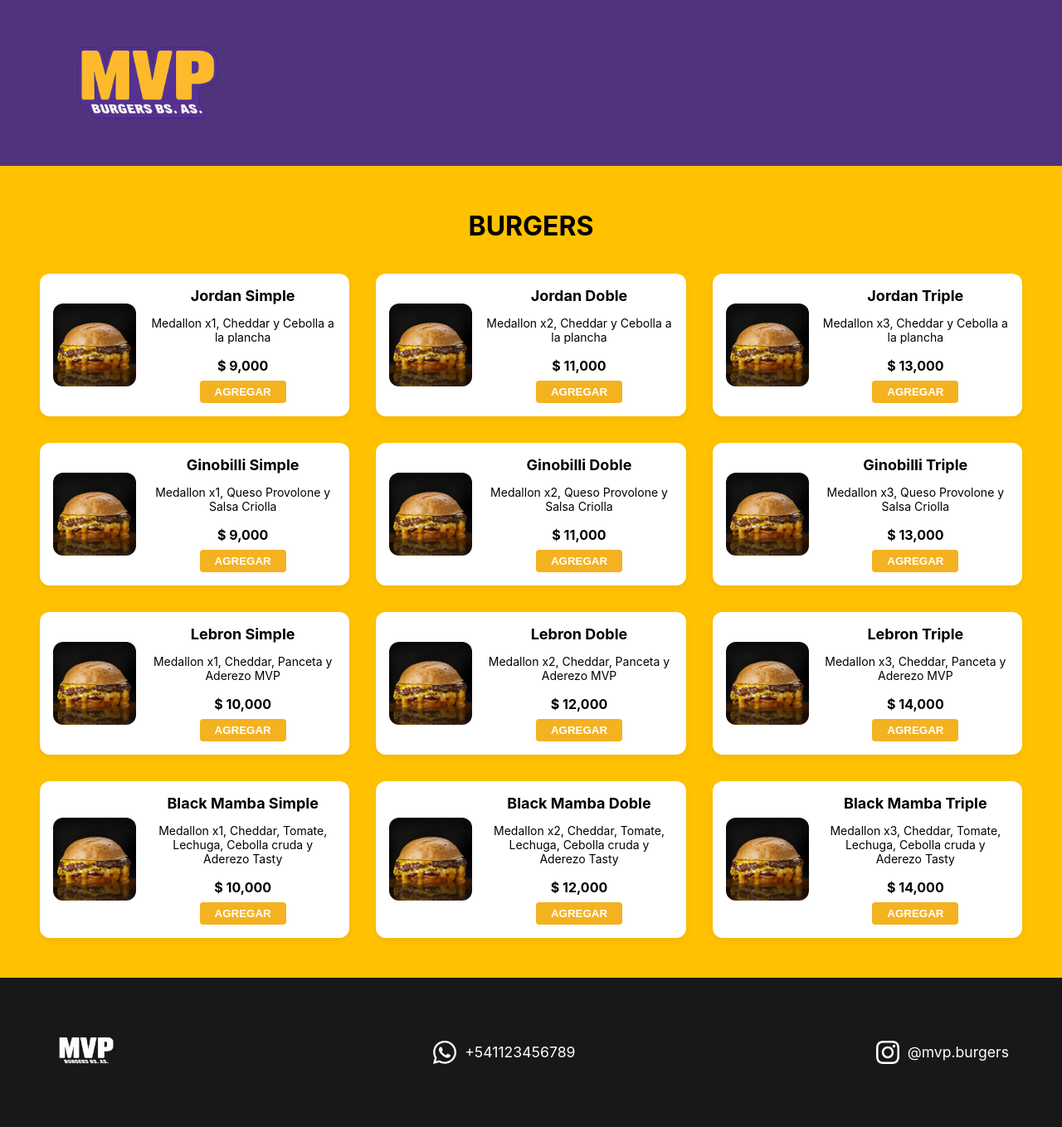
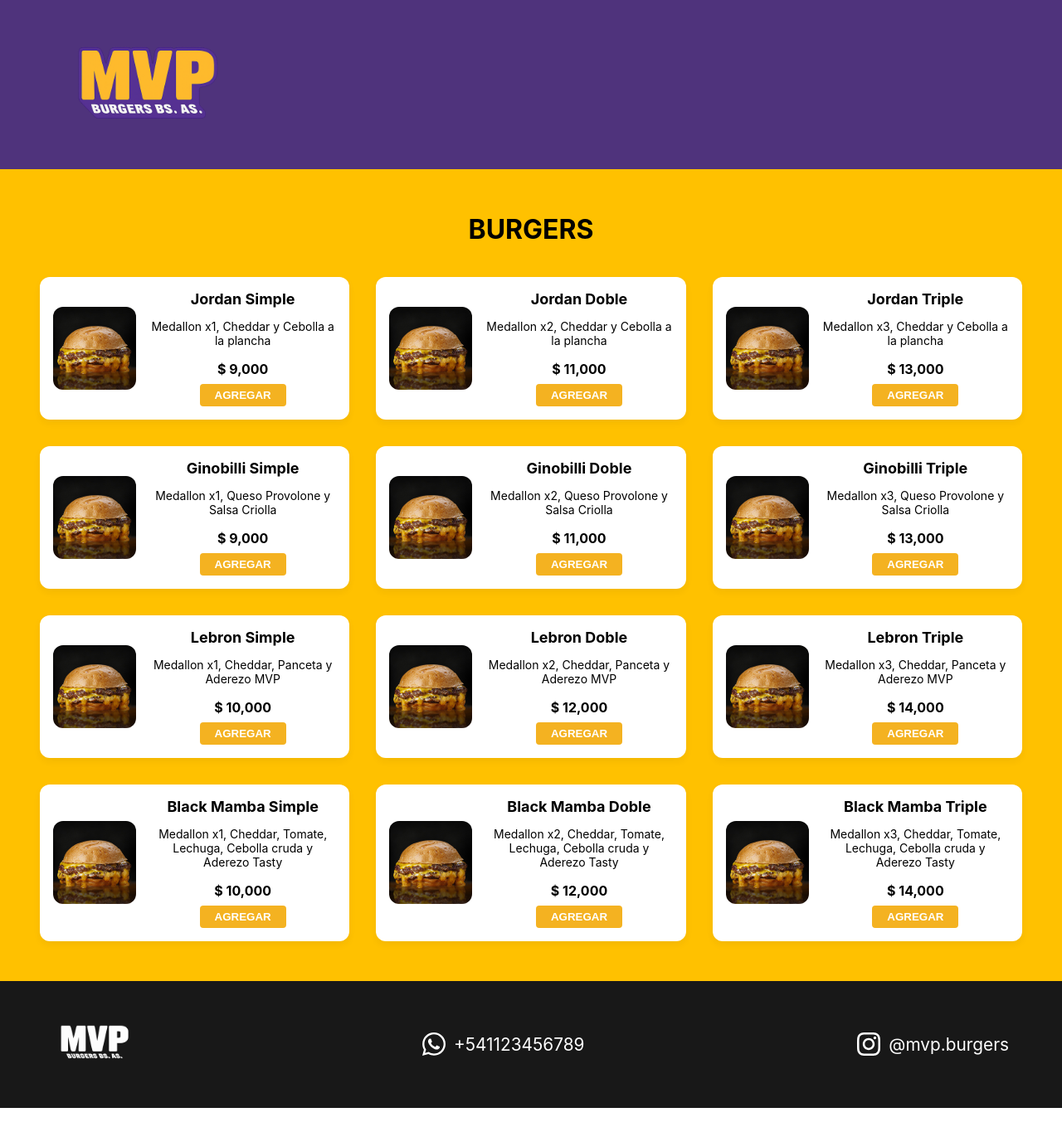
Before and after one commit to lucasleis/mvp_burgers, a React (Create React App) app in the folder myapp/: page /order in a window 1280 px wide. Shown: the whole page at 83% size. After the commit the page ends 1336 px from the top, so only its background shows below. Built offline with nearby package versions, Linux system fonts and the light colour scheme.

Commit message:
arreglo modal (removeOptions para black Mamba)

```diff
--- a/myapp/src/components/Footer.css
+++ b/myapp/src/components/Footer.css
@@ -1,14 +1,3 @@
-/*
-.footer {
-    display: flex;
-    justify-content: space-between;
-    align-items: center;
-    background-color: #181818;
-    color: white;
-    padding: 2rem 4rem;
-    flex-wrap: wrap;
-  }
-*/
 
 .footer {
     display: flex;
@@ -16,13 +5,13 @@
     align-items: center;
     background-color: #181818;
     color: white;
-    padding: 3rem 4rem;
-    font-size: 1.1rem; /* más grande */
+    padding: 1.5rem 4rem;
+    font-size: 1.3rem;
     flex-wrap: wrap;
   }
 
   .footer-left img {
-    height: 80px; /* un poco más grande también */
+    height: 100px;
   }
 
   .footer-center {
@@ -57,7 +46,7 @@
   }
 
   .instagram-link:hover {
-    color: #e1306c; /* Color típico de Instagram */
+    color: #e1306c;
   }
 
   .whatsapp-link {
@@ -71,5 +60,5 @@
   }
 
   .whatsapp-link:hover {
-    color: #25D366; /* Color de WhatsApp */
+    color: #25D366;
   }
--- a/myapp/src/components/Header.jsx
+++ b/myapp/src/components/Header.jsx
@@ -1,10 +1,16 @@
 import './Header.css';
 import logo from '../imgs/logo.png';
+import { Link } from 'react-router-dom';
+
 
 const Header = () => {
   return (
     <header className="header">
-      <img src={logo} alt="MVP Burgers Logo" className="logo" />
+      {/* <img src={logo} alt="MVP Burgers Logo" className="logo" /> */}
+      <Link to="/">
+        <img src={logo} alt="MVP Burgers Logo" className="logo" />
+      </Link>
+
       <nav className="nav">
         <ul className="nav-list">
           {
--- a/myapp/src/components/HomeSection.css
+++ b/myapp/src/components/HomeSection.css
@@ -47,6 +47,7 @@
   }
 
   .order-now-button {
+    display: inline-block;
     background: linear-gradient(135deg, #facc15, #f59e0b);
     color: #1f1f1f;
     font-weight: 600;
@@ -57,6 +58,7 @@
     cursor: pointer;
     transition: transform 0.2s ease, box-shadow 0.2s ease;
     box-shadow: 0 4px 12px rgba(0, 0, 0, 0.1);
+    margin-top: 2rem;
   }
 
   .order-now-button:hover {
--- a/myapp/src/components/HomeSection.jsx
+++ b/myapp/src/components/HomeSection.jsx
@@ -1,6 +1,8 @@
 import React from 'react';
 import './HomeSection.css';
 import burgerImg from '../imgs/burgerSinFondo.png';
+import { Link } from 'react-router-dom';
+
 
 const HomeSection = () => {
   return (
@@ -8,7 +10,8 @@
       <div className="text-content">
         <h1>MVP</h1>
         <h1>BURGERS</h1>
-        <button className="order-now-button">Hacé tu pedido online</button>
+        {/*<button className="order-now-button">Hacé tu pedido online</button> */}
+        <Link to="/order" className="order-now-button"> Hacé tu pedido online </Link>
       </div>
       <div className="image-container">
         <img src={burgerImg} alt="Hamburguesa" />
--- a/myapp/src/components/OrderPage.jsx
+++ b/myapp/src/components/OrderPage.jsx
@@ -10,13 +10,20 @@
 
   const openModal = (product) => {
     const removeOptionsByBurger = {
-      "Jordan": ["Sin Cheddar", "Sin Cebolla a la plancha", "Sin Medallón", "Sin Pan"],
-      "Ginobilli": ["Sin Queso Provolone", "Sin Salsa Criolla", "Sin Medallón", "Sin Pan"],
-      "Lebron": ["Sin Cheddar", "Sin Panceta", "Sin Aderezo MVP", "Sin Medallón", "Sin Pan"],
-      "Black Mamba": ["Sin Cheddar", "Sin Tomate", "Sin Lechuga", "Sin Cebolla cruda", "Sin Aderezo Tasty", "Sin Medallón", "Sin Pan"]
+      "Jordan": ["Sin Cheddar", "Sin Cebolla a la plancha" ],
+      "Ginobilli": ["Sin Queso Provolone", "Sin Salsa Criolla" ],
+      "Lebron": ["Sin Cheddar", "Sin Panceta", "Sin Aderezo MVP" ],
+      "Black Mamba": ["Sin Cheddar", "Sin Tomate", "Sin Lechuga", "Sin Cebolla cruda", "Sin Aderezo Tasty" ],
     };
 
-    const burgerName = product.name.split(" ")[0]; // Jordan, Ginobilli, etc.
+    var burgerName
+
+    if (product.name.split(" ").length === 2) {
+      burgerName = product.name.split(" ")[0];
+    } else if (product.name.split(" ").length === 3){
+      burgerName = product.name.split(" ").slice(0, 2).join(" ");
+    }
+
 
     setSelectedProduct({
       ...product,
```
